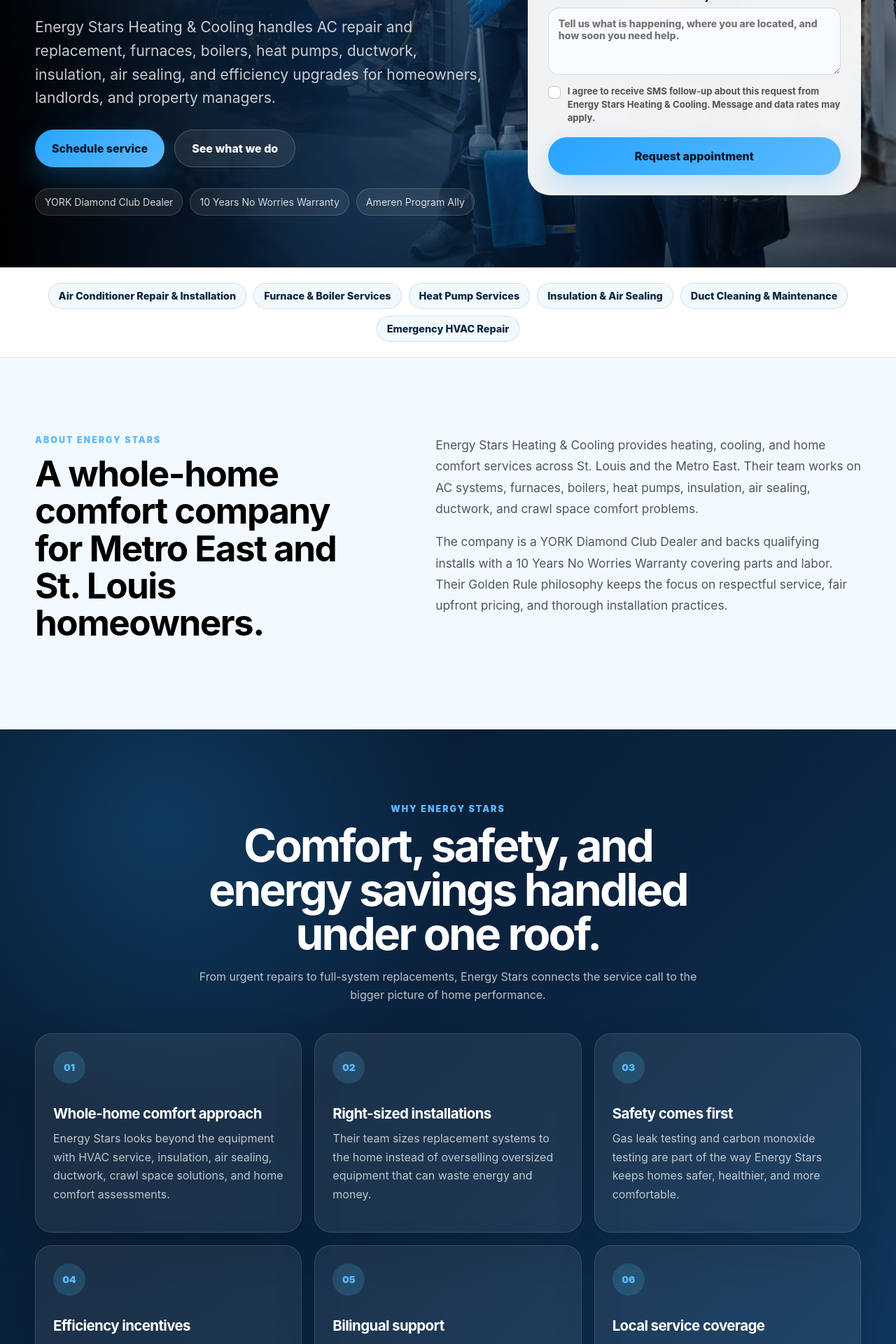
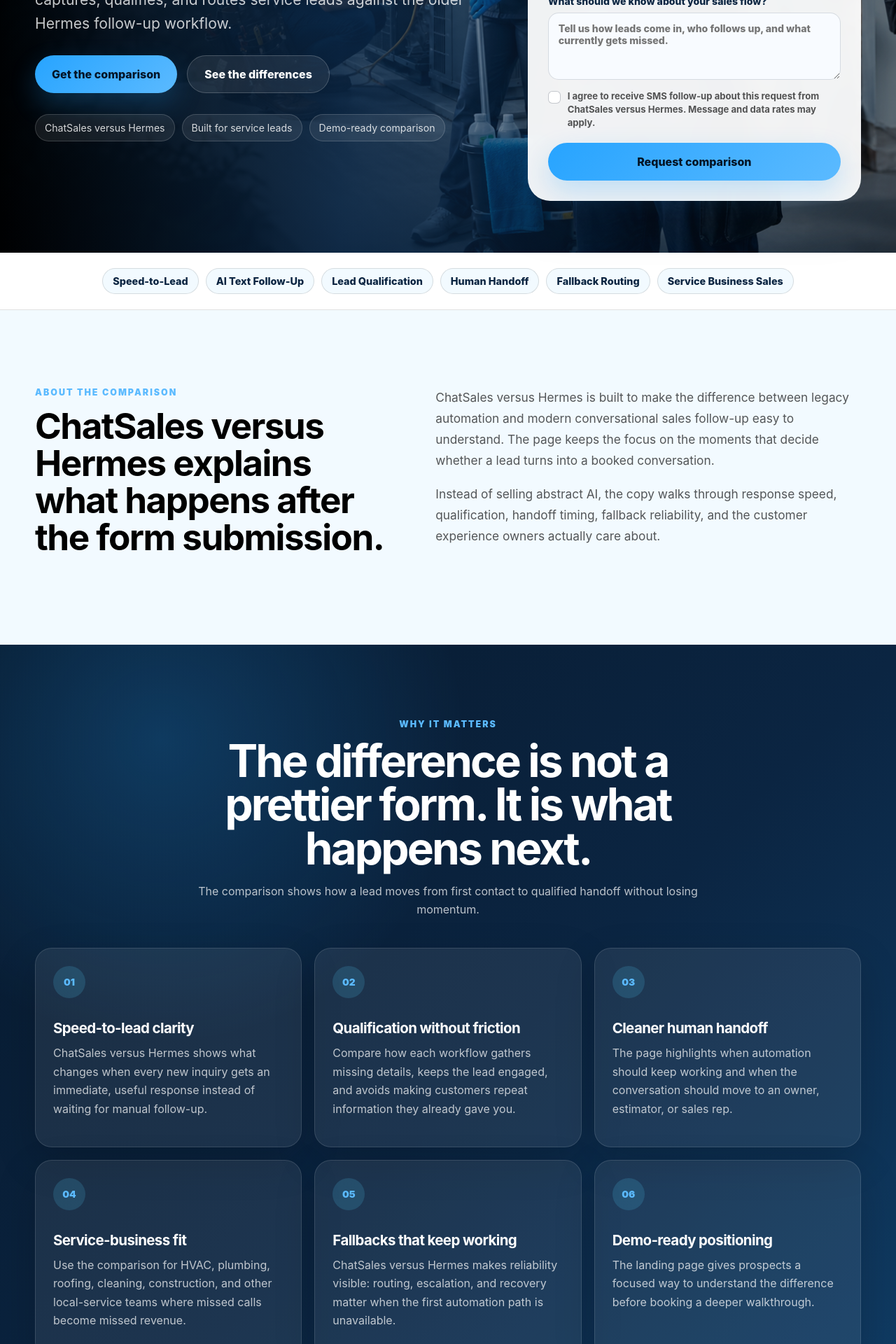
Before and after one commit to SoloRatRacer97/Hermes-Project-X-site, a Next.js app: page / in a window 1280 px wide. Shown: the part 680-2600 px from the top of the page at 70% size. Built offline with nearby package versions, Linux system fonts and the light colour scheme.

Commit message:
Update ChatSales versus Hermes copy
Repositions the landing page from Energy Stars HVAC service to a ChatSales versus Hermes follow-up comparison while preserving the existing layout, form wiring, and visual system.

```diff
--- a/app/layout.tsx
+++ b/app/layout.tsx
@@ -3,9 +3,9 @@
 import "./globals.css";
 
 export const metadata: Metadata = {
-  title: `${projectXConfig.brand.name} | HVAC Service in St. Louis & Metro East`,
+  title: `${projectXConfig.brand.name} | AI Follow-Up Comparison`,
   description:
-    "Heating, cooling, insulation, ductwork, and home comfort service for St. Louis and Metro East homeowners, landlords, and property managers.",
+    "A side-by-side landing page comparing ChatSales and Hermes for speed-to-lead, qualification, handoff, and service-business sales follow-up.",
 };
 
 export default function RootLayout({
--- a/app/page.tsx
+++ b/app/page.tsx
@@ -22,7 +22,6 @@
 const { brand, images, industries, integration, proofPoints, theme } = projectXConfig;
 const carouselItems = images.carousel;
 const serviceOptions = ["", ...industries, "Other"];
-const callNowDisplay = "(618) 477-8337";
 
 const themeStyle: ThemeStyle = {
   "--bg": theme.bg,
@@ -53,34 +52,34 @@
 
 const whyCards = [
   {
-    title: "Whole-home comfort approach",
+    title: "Speed-to-lead clarity",
     description:
-      "Energy Stars looks beyond the equipment with HVAC service, insulation, air sealing, ductwork, crawl space solutions, and home comfort assessments.",
+      "ChatSales versus Hermes shows what changes when every new inquiry gets an immediate, useful response instead of waiting for manual follow-up.",
   },
   {
-    title: "Right-sized installations",
+    title: "Qualification without friction",
     description:
-      "Their team sizes replacement systems to the home instead of overselling oversized equipment that can waste energy and money.",
+      "Compare how each workflow gathers missing details, keeps the lead engaged, and avoids making customers repeat information they already gave you.",
   },
   {
-    title: "Safety comes first",
+    title: "Cleaner human handoff",
     description:
-      "Gas leak testing and carbon monoxide testing are part of the way Energy Stars keeps homes safer, healthier, and more comfortable.",
+      "The page highlights when automation should keep working and when the conversation should move to an owner, estimator, or sales rep.",
   },
   {
-    title: "Efficiency incentives",
+    title: "Service-business fit",
     description:
-      "As an Ameren Illinois Program Ally, Energy Stars helps customers understand incentives for qualifying high-efficiency upgrades.",
+      "Use the comparison for HVAC, plumbing, roofing, cleaning, construction, and other local-service teams where missed calls become missed revenue.",
   },
   {
-    title: "Bilingual support",
+    title: "Fallbacks that keep working",
     description:
-      "Se habla Espanol, so more Metro East and St. Louis homeowners can get clear help when heating or cooling problems show up.",
+      "ChatSales versus Hermes makes reliability visible: routing, escalation, and recovery matter when the first automation path is unavailable.",
   },
   {
-    title: "Local service coverage",
+    title: "Demo-ready positioning",
     description:
-      "They serve St. Louis plus Madison, St. Clair, Monroe, and nearby Metro East communities with repair, install, and maintenance work.",
+      "The landing page gives prospects a focused way to understand the difference before booking a deeper walkthrough.",
   },
 ];
 
@@ -172,9 +171,9 @@
     <form className={className} id={id} onSubmit={handleSubmit}>
       <div className="lead-card-header">
         <p className="eyebrow">Start here</p>
-        <h2>Request heating or cooling help</h2>
+        <h2>Request the ChatSales versus Hermes walkthrough</h2>
         <p>
-          Tell us what is going on and Energy Stars will follow up with the right next step.
+          Tell us where your follow-up breaks down and we will map how the two approaches compare.
         </p>
       </div>
 
@@ -235,11 +234,11 @@
       </label>
 
       <label>
-        What should we know about the job?
+        What should we know about your sales flow?
         <textarea
           name="message"
           rows={4}
-          placeholder="Tell us what is happening, where you are located, and how soon you need help."
+          placeholder="Tell us how leads come in, who follows up, and what currently gets missed."
           value={formState.message}
           onChange={(event) => updateField("message", event.target.value)}
         />
@@ -261,12 +260,12 @@
       </label>
 
       <button className="submit-button" type="submit" disabled={status === "submitting"}>
-        {status === "submitting" ? "Sending request..." : "Request appointment"}
+        {status === "submitting" ? "Sending request..." : "Request comparison"}
       </button>
 
       {status === "success" ? (
         <p className="form-success" role="status">
-          Thanks. Energy Stars received your request and will follow up soon.
+          Thanks. Your ChatSales versus Hermes request was captured.
         </p>
       ) : null}
 
@@ -305,14 +304,14 @@
           </a>
 
           <nav className="nav-links" aria-label="Page sections">
-            <a className="mobile-hidden-nav" href="#about">Services</a>
-            <a href="#why">Why Energy Stars</a>
+            <a className="mobile-hidden-nav" href="#about">Comparison</a>
+            <a href="#why">Why it matters</a>
             <a href="#gallery">Gallery</a>
             <a className="mobile-hidden-nav" href="#contact">Contact</a>
           </nav>
 
           <a className="nav-cta" href="#lead-form">
-            Schedule
+            Compare
           </a>
         </header>
       </div>
@@ -323,18 +322,18 @@
 
         <div className="hero-inner section-shell">
           <div className="hero-copy">
-            <p className="eyebrow">Heating, cooling, and home comfort in St. Louis & the Metro East</p>
-            <h1>Reliable HVAC service that keeps your home safe, efficient, and comfortable.</h1>
+            <p className="eyebrow">ChatSales versus Hermes</p>
+            <h1>See the follow-up difference before the next lead slips away.</h1>
             <p className="hero-subtitle">
-              {brand.name} handles AC repair and replacement, furnaces, boilers, heat pumps, ductwork, insulation, air sealing, and efficiency upgrades for homeowners, landlords, and property managers.
+              A focused comparison page for showing how ChatSales captures, qualifies, and routes service leads against the older Hermes follow-up workflow.
             </p>
 
             <div className="hero-actions">
               <a className="primary-button" href="#lead-form">
-                Schedule service
+                Get the comparison
               </a>
               <a className="secondary-button" href="#why">
-                See what we do
+                See the differences
               </a>
             </div>
 
@@ -359,15 +358,15 @@
 
       <section className="section-shell split-section" id="about">
         <div>
-          <p className="eyebrow">About Energy Stars</p>
-          <h2>A whole-home comfort company for Metro East and St. Louis homeowners.</h2>
+          <p className="eyebrow">About the comparison</p>
+          <h2>ChatSales versus Hermes explains what happens after the form submission.</h2>
         </div>
         <div className="rich-copy">
           <p>
-            {brand.name} provides heating, cooling, and home comfort services across St. Louis and the Metro East. Their team works on AC systems, furnaces, boilers, heat pumps, insulation, air sealing, ductwork, and crawl space comfort problems.
+            {brand.name} is built to make the difference between legacy automation and modern conversational sales follow-up easy to understand. The page keeps the focus on the moments that decide whether a lead turns into a booked conversation.
           </p>
           <p>
-            The company is a YORK Diamond Club Dealer and backs qualifying installs with a 10 Years No Worries Warranty covering parts and labor. Their Golden Rule philosophy keeps the focus on respectful service, fair upfront pricing, and thorough installation practices.
+            Instead of selling abstract AI, the copy walks through response speed, qualification, handoff timing, fallback reliability, and the customer experience owners actually care about.
           </p>
         </div>
       </section>
@@ -375,10 +374,10 @@
       <section className="why-section" id="why">
         <div className="section-shell">
           <div className="section-heading centered">
-            <p className="eyebrow">Why Energy Stars</p>
-            <h2>Comfort, safety, and energy savings handled under one roof.</h2>
+            <p className="eyebrow">Why it matters</p>
+            <h2>The difference is not a prettier form. It is what happens next.</h2>
             <p>
-              From urgent repairs to full-system replacements, Energy Stars connects the service call to the bigger picture of home performance.
+              The comparison shows how a lead moves from first contact to qualified handoff without losing momentum.
             </p>
           </div>
 
@@ -396,10 +395,10 @@
 
       <section className="section-shell carousel-section" id="gallery">
         <div className="section-heading">
-          <p className="eyebrow">Services</p>
-          <h2>Heating, cooling, and comfort work under one roof.</h2>
+          <p className="eyebrow">Comparison areas</p>
+          <h2>Show the difference in the moments that decide the sale.</h2>
           <p>
-            Repair the system that is down today, plan the right replacement, or tighten up the home so comfort lasts longer.
+            Use each section to explain where ChatSales improves the lead journey versus the older Hermes workflow.
           </p>
         </div>
 
@@ -442,10 +441,10 @@
       <section className="contact-band" id="contact">
         <div className="section-shell contact-grid">
           <div>
-            <p className="eyebrow">Schedule service</p>
-            <h2>Need heating, cooling, or efficiency help?</h2>
+            <p className="eyebrow">Book the walkthrough</p>
+            <h2>Ready to compare ChatSales versus Hermes on your own lead flow?</h2>
             <p>
-              Send the basics here or call {callNowDisplay}. Energy Stars serves homeowners, landlords, and property managers across St. Louis and the Metro East.
+              Send the basics and we will walk through where your current follow-up slows down, where automation should help, and where a human should step in.
             </p>
           </div>
 
@@ -461,7 +460,7 @@
           </div>
           <div className="footer-links">
             <a href="#top">Top</a>
-            <a href="#about">Services</a>
+            <a href="#about">Comparison</a>
             <a href="#why">Why</a>
             <a href="#contact">Contact</a>
           </div>
--- a/app/project-x-config.ts
+++ b/app/project-x-config.ts
@@ -74,10 +74,10 @@
     "Use professional local-service imagery for every instance; do not ship text-only or layout-rebuilt variants.",
   ],
   brand: {
-    name: "Energy Stars Heating & Cooling",
-    mark: "ES",
-    poweredBy: "St. Louis & Metro East HVAC",
-    footerDescription: "Heating, cooling, insulation, and energy-efficiency service for the Metro East and St. Louis area.",
+    name: "ChatSales versus Hermes",
+    mark: "CS",
+    poweredBy: "AI sales follow-up comparison",
+    footerDescription: "A side-by-side landing page for comparing fast ChatSales follow-up against the Hermes workflow.",
   },
   theme: createProjectXTheme({
     primary: "#27a4ff",
@@ -85,53 +85,53 @@
   }),
   integration: {
     formWebhookUrl: "https://hooks.zapier.com/hooks/catch/26623925/uj1eyis/",
-    formSource: "energy-stars-heating-cooling",
+    formSource: "chatsales-versus-hermes",
   },
   images: {
     hero: "/images/hero-blue-collar-team.png",
     contact: "/images/service-handshake.png",
     carousel: [
       {
-        "eyebrow": "Cooling",
-        "title": "AC repair, replacement, and tune-ups when the house will not stay comfortable.",
-        "description": "Energy Stars handles warm-weather breakdowns, new air conditioner installs, and seasonal maintenance for homes across St. Louis and the Metro East.",
+        "eyebrow": "Speed-to-lead",
+        "title": "Respond while the lead is still thinking about the job.",
+        "description": "ChatSales versus Hermes starts with the first minute: how quickly the system acknowledges intent, asks the right question, and keeps the customer moving.",
         "image": "/images/hvac-plumbing.png",
-        "alt": "HVAC and plumbing technicians working in a clean residential service setting"
+        "alt": "Service technicians preparing for a fast customer follow-up workflow"
       },
       {
-        "eyebrow": "Heating",
-        "title": "Furnaces, boilers, and heat pumps serviced before winter makes it urgent.",
-        "description": "From repairs to replacements, the team keeps families warm and safe with heating service built around the home, not guesswork.",
+        "eyebrow": "Qualification",
+        "title": "Collect useful details without sounding like a script.",
+        "description": "The comparison highlights how ChatSales can qualify intent, urgency, location, and service fit while avoiding repeated questions and dead-end form logic.",
         "image": "/images/hvac-plumbing.png",
-        "alt": "Residential HVAC technicians servicing heating and cooling equipment"
+        "alt": "Residential service professionals reviewing customer details before handoff"
       },
       {
-        "eyebrow": "Home Comfort",
-        "title": "Insulation, air sealing, ductwork, and crawl space solutions.",
-        "description": "Energy Stars takes a whole-house approach to comfort, finding the places where air leaks, poor ductwork, or under-insulation cost homeowners money.",
+        "eyebrow": "Handoff",
+        "title": "Move qualified conversations to the right human at the right time.",
+        "description": "Show where Hermes-style automation stops, where ChatSales keeps context intact, and how owners or estimators get cleaner conversations.",
         "image": "/images/construction-handyman.png",
-        "alt": "Home service professionals reviewing project plans for comfort improvements"
+        "alt": "Service team reviewing a qualified lead handoff"
       },
       {
-        "eyebrow": "Efficiency + Safety",
-        "title": "Right-sized systems, Ameren incentives, and safety testing.",
-        "description": "As an Ameren Program Ally, Energy Stars helps customers navigate qualifying efficiency incentives while prioritizing gas leak and carbon monoxide safety.",
+        "eyebrow": "Reliability",
+        "title": "Keep the workflow useful when one path fails.",
+        "description": "A good comparison includes fallback behavior, escalation rules, and recovery paths so prospects can see how the system behaves under pressure.",
         "image": "/images/service-handshake.png",
-        "alt": "Friendly service professional shaking hands with a homeowner at the door"
+        "alt": "Friendly service professional confirming a reliable customer handoff"
       }
     ] satisfies readonly ProjectXCarouselItem[],
   },
   industries: [
-    "Air Conditioner Repair & Installation",
-    "Furnace & Boiler Services",
-    "Heat Pump Services",
-    "Insulation & Air Sealing",
-    "Duct Cleaning & Maintenance",
-    "Emergency HVAC Repair"
+    "Speed-to-Lead",
+    "AI Text Follow-Up",
+    "Lead Qualification",
+    "Human Handoff",
+    "Fallback Routing",
+    "Service Business Sales"
   ],
   proofPoints: [
-    "YORK Diamond Club Dealer",
-    "10 Years No Worries Warranty",
-    "Ameren Program Ally",
+    "ChatSales versus Hermes",
+    "Built for service leads",
+    "Demo-ready comparison",
   ],
 } as const;
```
